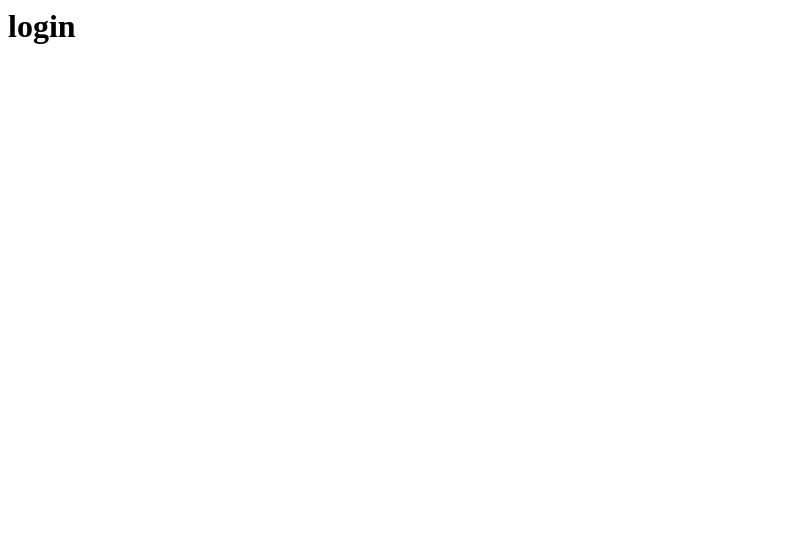
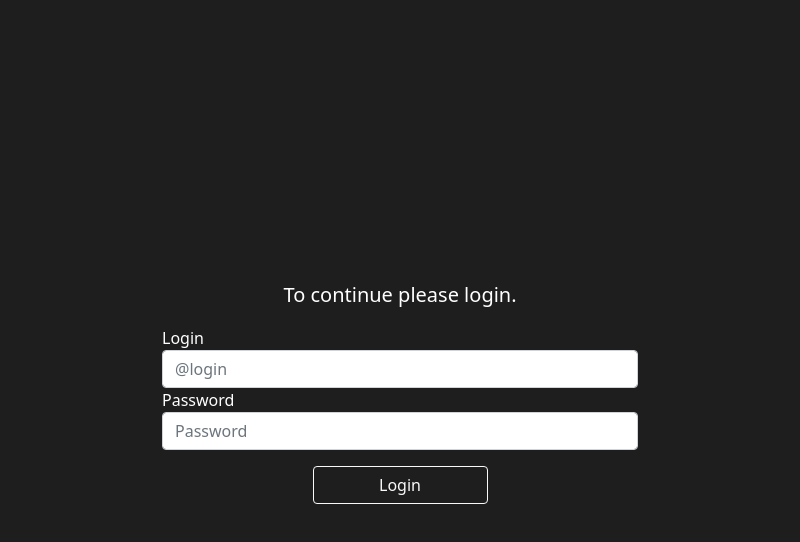
Before and after one commit to XlynxX/rast, an Electron app: page src/pages/login/login.html in a window 800 px wide. Drawn offline with nearby package versions, Linux system fonts and the light colour scheme.

Commit message:
add login page

```diff
--- a/src/pages/login/login.html
+++ b/src/pages/login/login.html
@@ -1 +1,23 @@
-<h1>login</h1>
+<title>Rast</title>
+
+<body class="d-table">
+    <div class="centered">
+        <div class="container-custom">
+            <p class="fs-5">To continue please login.</p>
+            <form>
+                <div class="form-group">
+                    <label class="login-label">Login</label>
+                    <input type="login" class="form-control" placeholder="@login">
+                </div>
+                <div class="form-group">
+                    <label class="login-label">Password</label>
+                    <input type="password" class="form-control" placeholder="Password">
+                </div>
+                <button type="submit" class="btn btn-outline-light mt-3 w-175p">Login</button>
+            </form>
+        </div>
+    </div>
+</body>
+<link rel="stylesheet" href="../../styles/style.css">
+<script>window.$ = window.jQuery = require('jquery');</script>
+<script src="./index.js"></script>
--- a/src/styles/style.css
+++ b/src/styles/style.css
@@ -9,7 +9,7 @@ body {
     width: 100%;
 }
 
-.centered-text {
+.centered {
     text-align: center;
     display: table-cell;
     vertical-align: middle;
@@ -23,4 +23,18 @@ body {
     display: flex;
     justify-content: center;
     align-items: center;
-  }
+}
+
+.container-custom{
+    width: 100%;
+    padding-right: var(--bs-gutter-x, .75rem);
+    padding-left: var(--bs-gutter-x, .75rem);
+    margin-right: auto;
+    margin-left: auto;
+    max-width: 500px;
+}
+
+.login-label {
+    text-align: left !important;
+    display: block !important;
+}
```
Also changed, not shown: src/index.html (+2 -2 lines).
